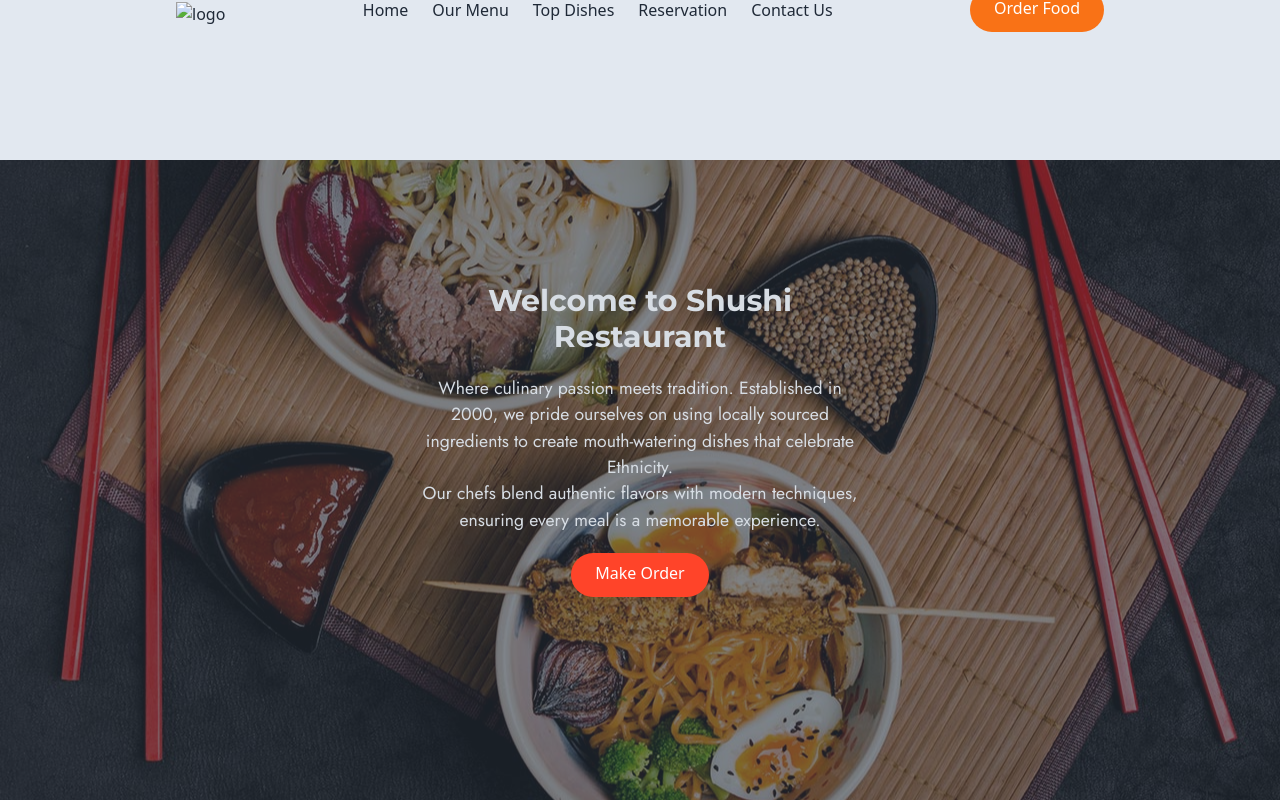
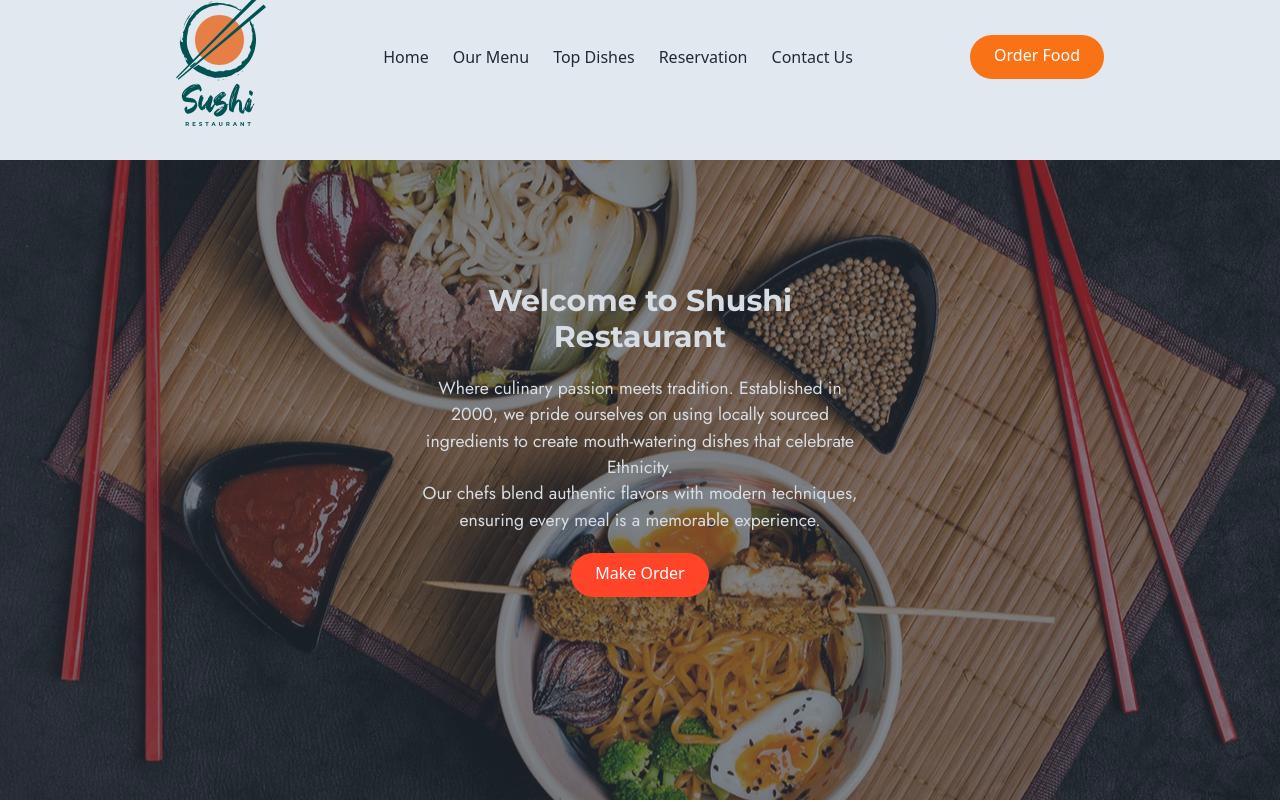
Before and after one commit to Turyomunsi-Ivan/Sushi-Restaurant, a website: page index.html in a window 1280 px wide. Shown: the top 802 px of the page. Drawn offline with Linux system fonts and the light colour scheme; the site is published under a folder, as on GitHub Pages, so addresses that start at the root find nothing.

```diff
--- a/index.html
+++ b/index.html
@@ -26,7 +26,7 @@
             <div class="flex items-center justify-between">
                 <!-- Logo -->
                 <div class="pt-2 ">
-                    <img src="/images/Restaurant-logo.svg" alt="logo" />
+                    <img src="./images/Restaurant-logo.svg" alt="logo" />
                 </div>
                 <!-- Menu Items -->
                 <div class="hidden space-x-6 md:flex">
```
Also changed, not shown: pages/about.html (deleted), pages/appetizers.html (deleted), pages/desserts.html (deleted), pages/drinks.html (deleted), pages/main-dishes.html (deleted).
